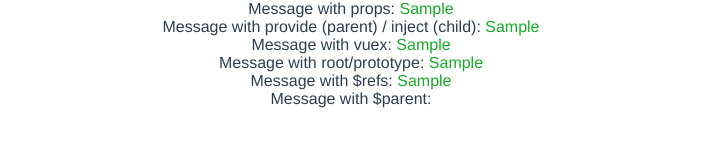
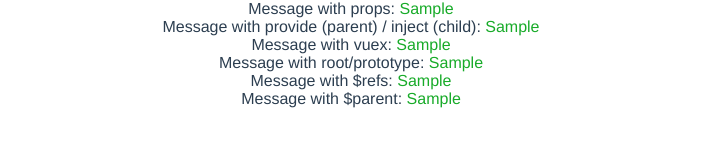
Before and after one commit to cbsumastre/vue-pass-data-between-components, a Vue app: page / in a window 1280 px wide. Both pictures are taken after typing "Sample" into the empty fields and a click on the button "Send message to child". Shown: the part 410-556 px from the top of the page, without its empty margins (289-990 px from the left). Built offline with nearby package versions, Linux system fonts and the light colour scheme.

Commit message:
With $parent

```diff
--- a/src/components/Child.vue
+++ b/src/components/Child.vue
@@ -18,8 +18,8 @@
     <div v-if="refMessage">
       Message with $refs: <span class="message"> {{ refMessage }}</span>
     </div>
-    <div>
-      Message with $parent:
+    <div v-if="parentMessage">
+      Message with $parent: <span class="message"> {{ parentMessage }}</span>
     </div>
   </div>
 </template>
@@ -41,7 +41,10 @@
   },
   inject: ["myTextInjected"],
   computed: {
-    ...mapGetters(["getStoreMessage"])
+    ...mapGetters(["getStoreMessage"]),
+    parentMessage() {
+      return this.$parent.childMessageParent;
+    }
   }
 };
 </script>
--- a/src/views/Home.vue
+++ b/src/views/Home.vue
@@ -24,7 +24,8 @@
   data: function() {
     return {
       parentMessage: "",
-      childMessage: { text: "" } // change childMessage in object (reactive)
+      childMessage: { text: "" }, // change childMessage in object (reactive)
+      childMessageParent: ""
     };
   },
   provide() {
@@ -34,6 +35,7 @@
     ...mapActions(["storeMessage"]),
     send() {
       this.childMessage.text = this.parentMessage;
+      this.childMessageParent = this.parentMessage;
       this.storeMessage(this.parentMessage);
       this.$refs.refChild.refMessage = this.parentMessage;
       Vue.prototype.$refMessage = this.parentMessage;
```
